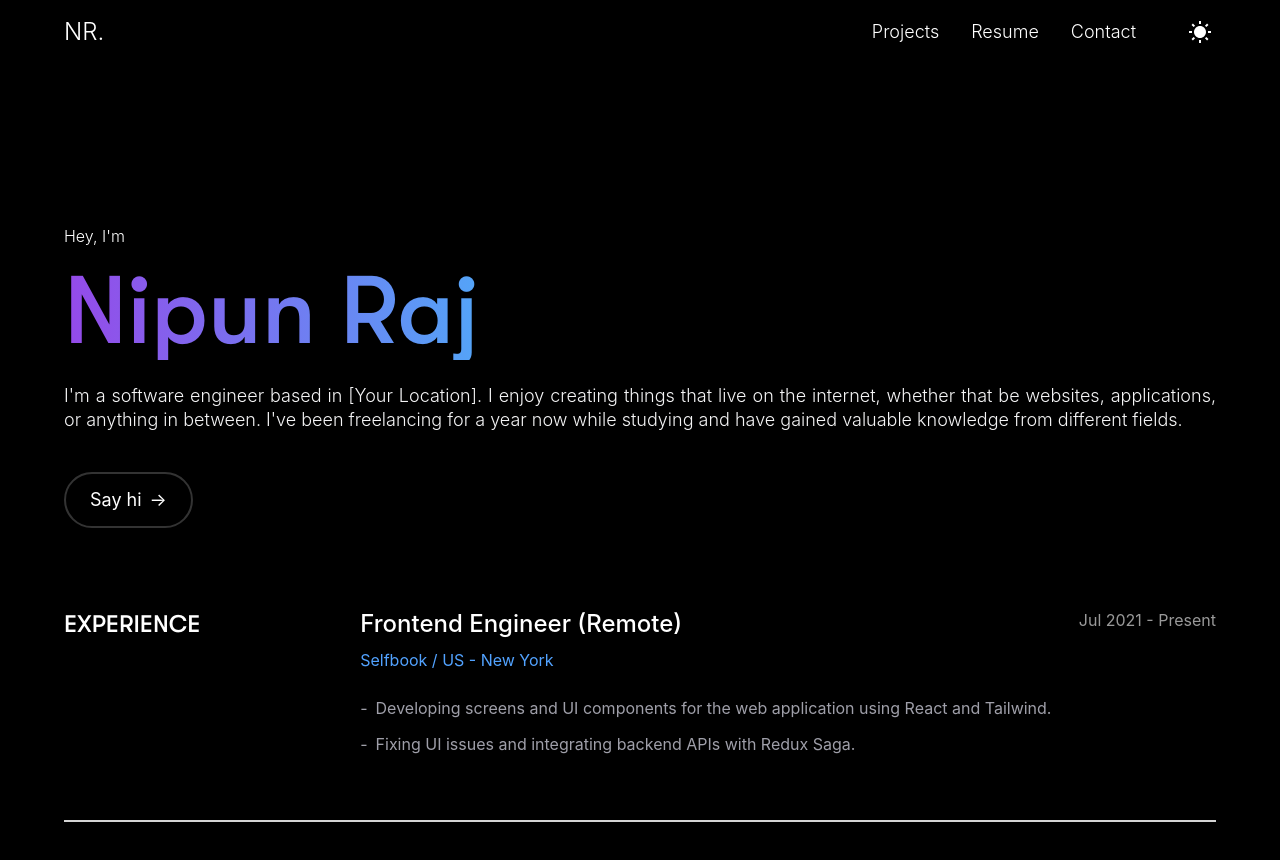
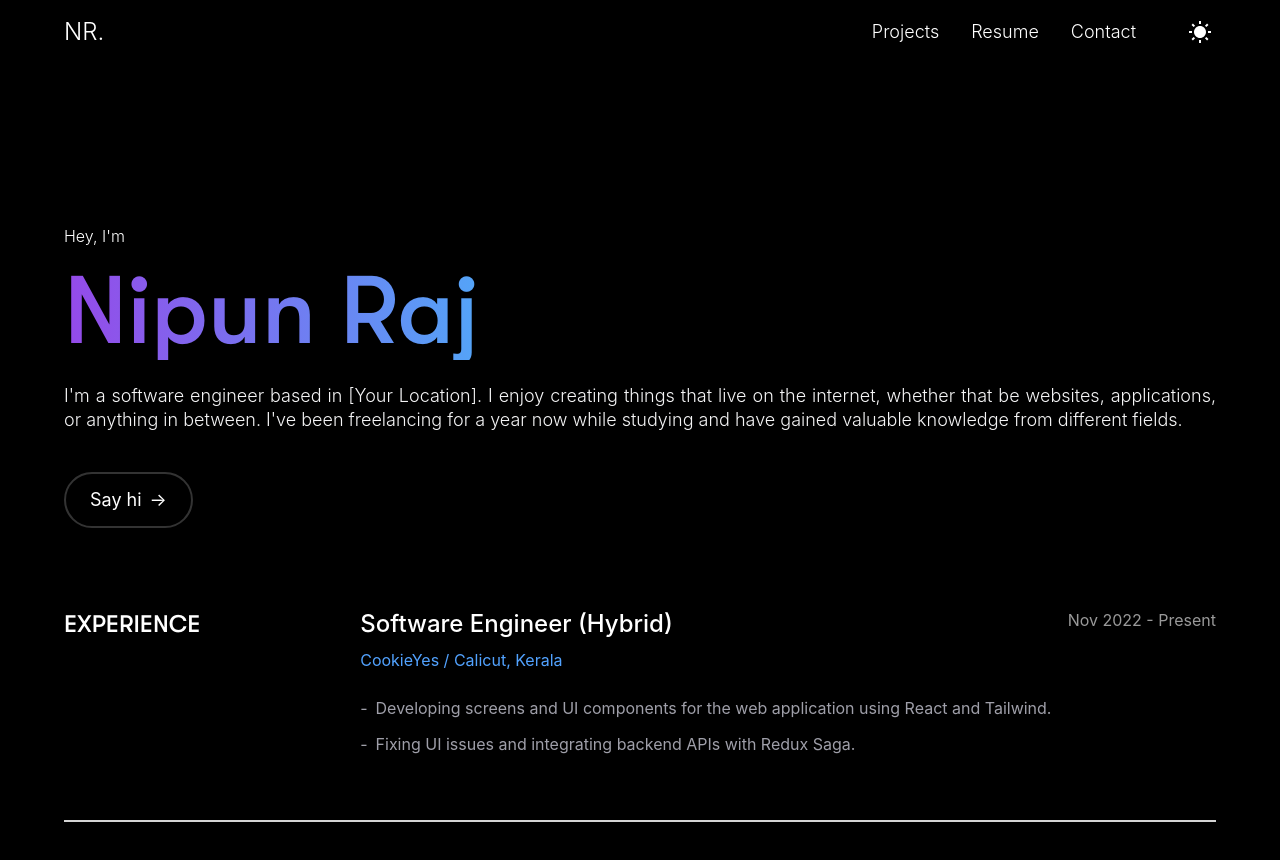
Before and after one commit to nipunrajk/portfolio-web, a React (Vite) app: page / in a window 1280 px wide. Shown: the top 860 px of the page. Built offline with nearby package versions, Linux system fonts and the light colour scheme.

Commit message:
company updated

```diff
--- a/src/components/home/Experience.tsx
+++ b/src/components/home/Experience.tsx
@@ -9,10 +9,10 @@ interface Job {
 const Experience = () => {
   const jobs: Job[] = [
     {
-      title: "Frontend Engineer (Remote)",
-      company: "Selfbook",
-      location: "US - New York",
-      period: "Jul 2021 - Present",
+      title: "Software Engineer (Hybrid)",
+      company: "CookieYes",
+      location: "Calicut, Kerala",
+      period: "Nov 2022 - Present",
       responsibilities: [
         "Developing screens and UI components for the web application using React and Tailwind.",
         "Fixing UI issues and integrating backend APIs with Redux Saga.",
```
